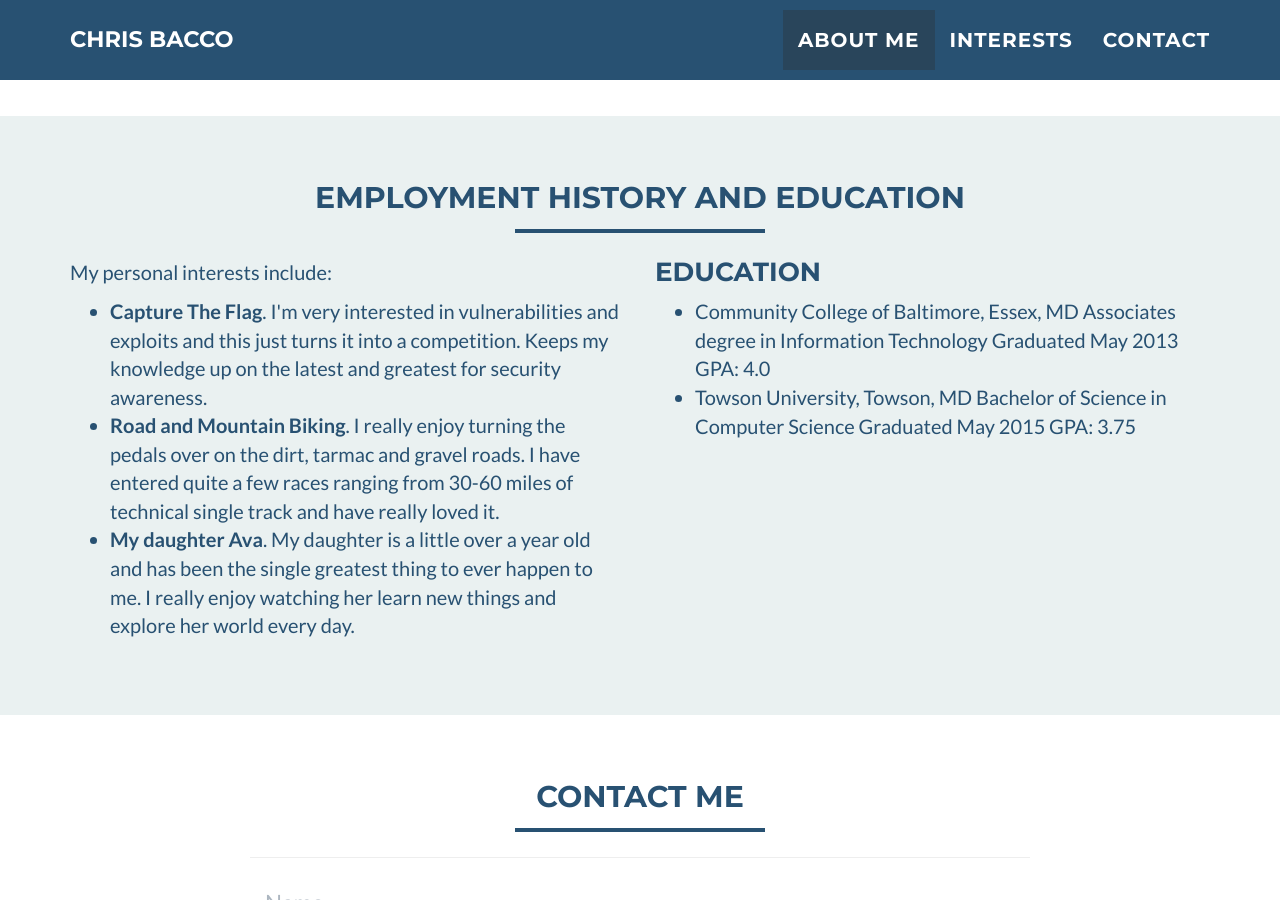
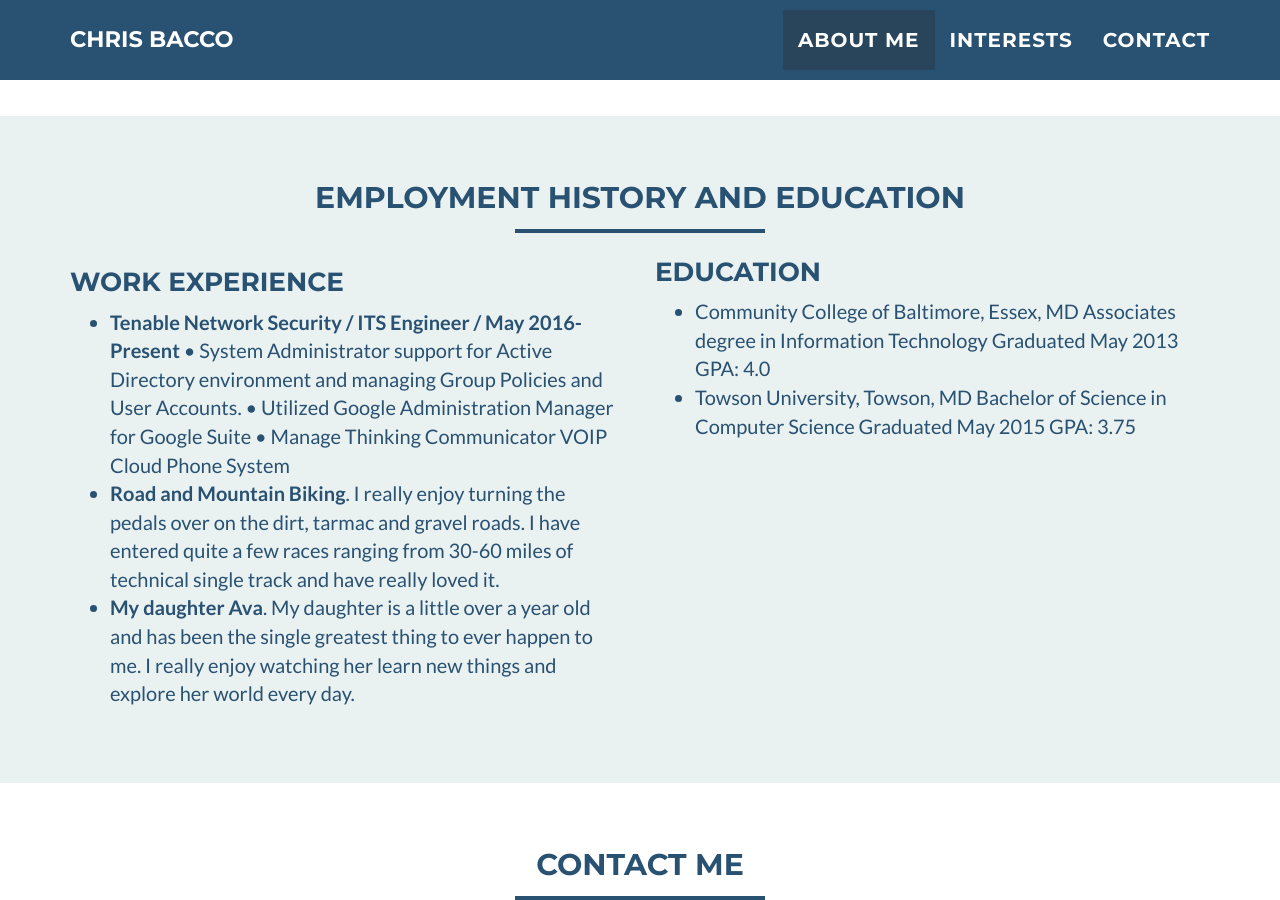
Before and after one commit to cbacco/cbacco.github.io, a Jekyll site: the page built from index.html, in a window 1280 px wide and 900 px high, scrolled down 1172 px. Built offline with Jekyll 4.4.1, drawn with Linux system fonts in a browser that asks for light colours.

Commit message:
Update _includes/interests.html

```diff
--- a/_includes/interests.html
+++ b/_includes/interests.html
@@ -9,11 +9,15 @@
             <div class="row">
                 <div class="col-sm-6">
 		    <p>
-			    My personal interests include:
+			   <h3 style="margin-top:0"> Work Experience </h3>
         </p>
 			<ul>
 			  <li>
-				 <b>Capture The Flag</b>. I'm very interested in vulnerabilities and exploits and this just turns it into a competition. Keeps my knowledge up on the latest and greatest for security awareness.
+				 <b>Tenable Network Security / ITS Engineer / May 2016-Present </b>
+          • System Administrator support for Active Directory environment
+            and managing Group Policies and User Accounts.
+          • Utilized Google Administration Manager for Google Suite
+          • Manage Thinking Communicator VOIP Cloud Phone System
 			  </li>
 			  <li>
 				  <b>Road and Mountain Biking</b>. I really enjoy turning the pedals over on the dirt, tarmac and gravel roads. I have entered quite a few races ranging from 30-60 miles of technical single track and have really loved it.
```
